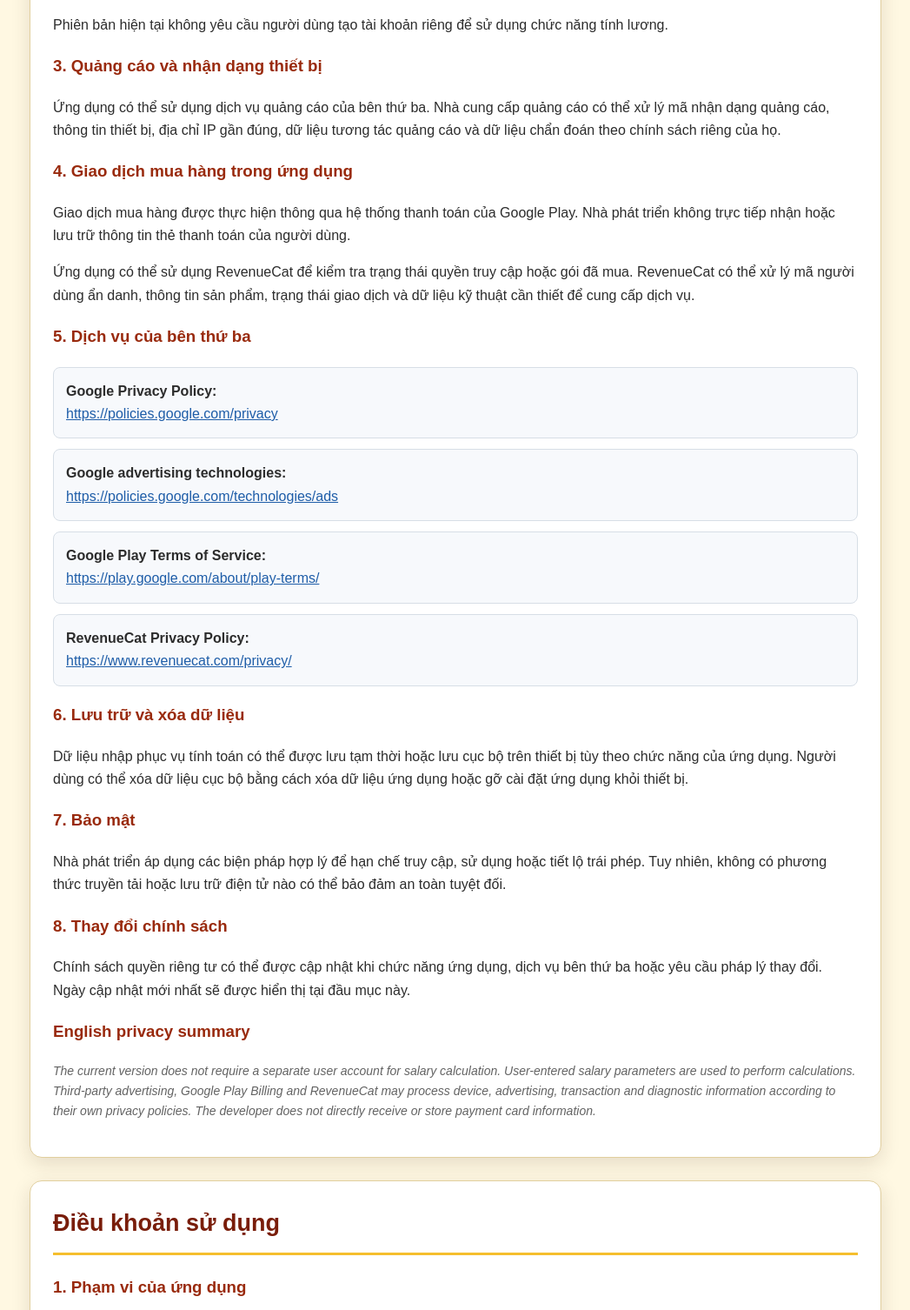
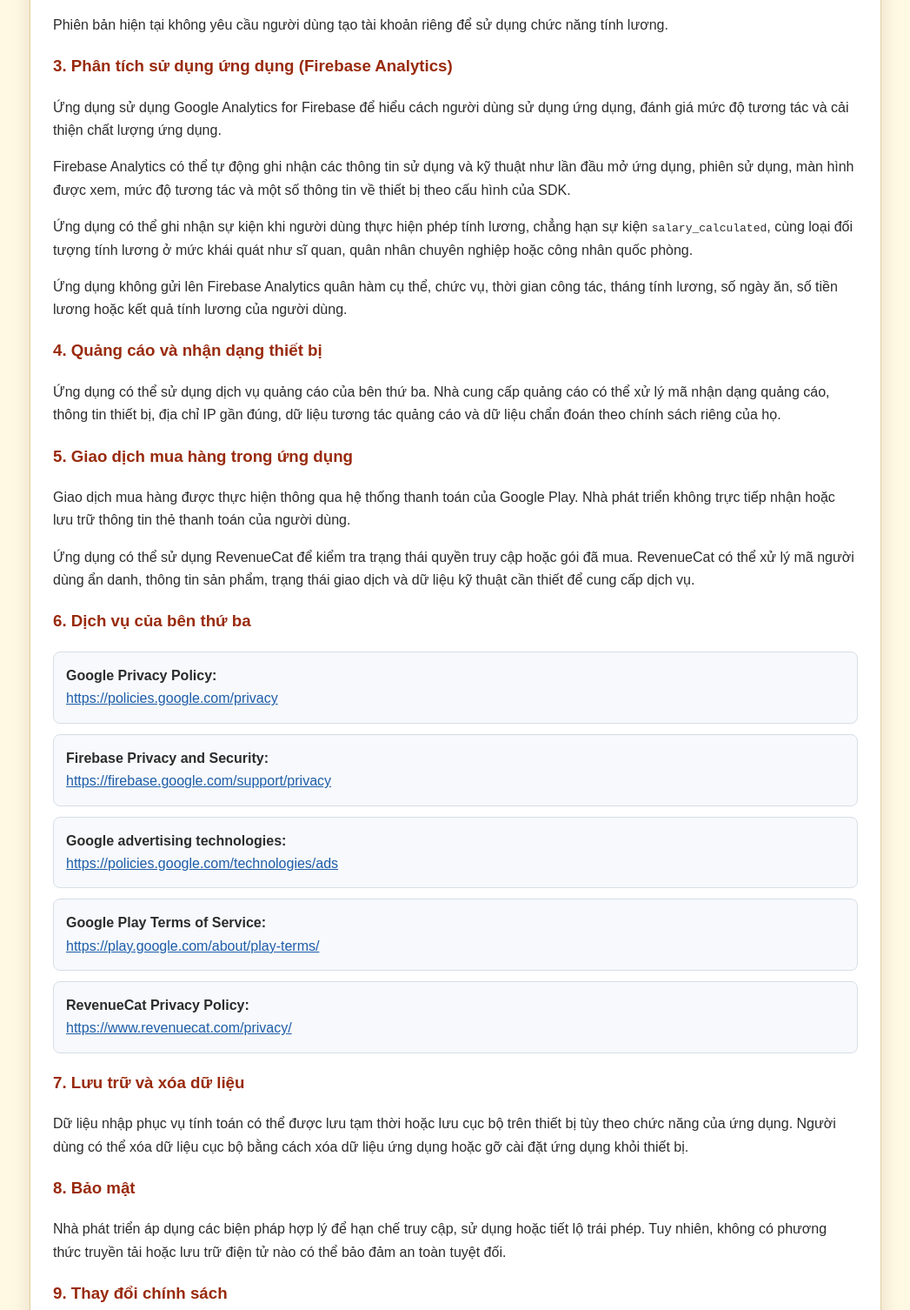
Before and after one commit to anhtt92-cloud/luong-quan-nhan-privacy, a plain HTML site: page index.html in a window 1280 px wide. Shown: the part 6193-7699 px from the top of the page at 87% size, without its empty margins (116-1163 px from the left). Drawn offline with Linux system fonts and the light colour scheme.

Commit message:
Update index.html

```diff
--- a/index.html
+++ b/index.html
@@ -1038,7 +1038,7 @@
       <h2>Chính sách quyền riêng tư</h2>
 
       <p class="small-text">
-        Ngày cập nhật gần nhất: 04/08/2026
+        Ngày cập nhật gần nhất: 22/08/2026
       </p>
 
       <div class="policy-box">
@@ -1071,7 +1071,34 @@
         để sử dụng chức năng tính lương.
       </p>
 
-      <h3>3. Quảng cáo và nhận dạng thiết bị</h3>
+      <h3>3. Phân tích sử dụng ứng dụng (Firebase Analytics)</h3>
+
+      <p>
+        Ứng dụng sử dụng Google Analytics for Firebase để hiểu cách người dùng
+        sử dụng ứng dụng, đánh giá mức độ tương tác và cải thiện chất lượng
+        ứng dụng.
+      </p>
+
+      <p>
+        Firebase Analytics có thể tự động ghi nhận các thông tin sử dụng và
+        kỹ thuật như lần đầu mở ứng dụng, phiên sử dụng, màn hình được xem,
+        mức độ tương tác và một số thông tin về thiết bị theo cấu hình của SDK.
+      </p>
+
+      <p>
+        Ứng dụng có thể ghi nhận sự kiện khi người dùng thực hiện phép tính
+        lương, chẳng hạn sự kiện <code>salary_calculated</code>, cùng loại đối
+        tượng tính lương ở mức khái quát như sĩ quan, quân nhân chuyên nghiệp
+        hoặc công nhân quốc phòng.
+      </p>
+
+      <p>
+        Ứng dụng không gửi lên Firebase Analytics quân hàm cụ thể, chức vụ,
+        thời gian công tác, tháng tính lương, số ngày ăn, số tiền lương hoặc
+        kết quả tính lương của người dùng.
+      </p>
+
+      <h3>4. Quảng cáo và nhận dạng thiết bị</h3>
 
       <p>
         Ứng dụng có thể sử dụng dịch vụ quảng cáo của bên thứ ba. Nhà cung
@@ -1080,7 +1107,7 @@
         chẩn đoán theo chính sách riêng của họ.
       </p>
 
-      <h3>4. Giao dịch mua hàng trong ứng dụng</h3>
+      <h3>5. Giao dịch mua hàng trong ứng dụng</h3>
 
       <p>
         Giao dịch mua hàng được thực hiện thông qua hệ thống thanh toán
@@ -1095,7 +1122,7 @@
         thuật cần thiết để cung cấp dịch vụ.
       </p>
 
-      <h3>5. Dịch vụ của bên thứ ba</h3>
+      <h3>6. Dịch vụ của bên thứ ba</h3>
 
       <ul class="service-list">
         <li>
@@ -1107,6 +1134,18 @@
             rel="noopener noreferrer"
           >
             https://policies.google.com/privacy
+          </a>
+        </li>
+
+        <li>
+          <strong>Firebase Privacy and Security:</strong><br />
+
+          <a
+            href="https://firebase.google.com/support/privacy"
+            target="_blank"
+            rel="noopener noreferrer"
+          >
+            https://firebase.google.com/support/privacy
           </a>
         </li>
 
@@ -1147,7 +1186,7 @@
         </li>
       </ul>
 
-      <h3>6. Lưu trữ và xóa dữ liệu</h3>
+      <h3>7. Lưu trữ và xóa dữ liệu</h3>
 
       <p>
         Dữ liệu nhập phục vụ tính toán có thể được lưu tạm thời hoặc lưu
@@ -1156,7 +1195,7 @@
         cài đặt ứng dụng khỏi thiết bị.
       </p>
 
-      <h3>7. Bảo mật</h3>
+      <h3>8. Bảo mật</h3>
 
       <p>
         Nhà phát triển áp dụng các biện pháp hợp lý để hạn chế truy cập,
@@ -1165,7 +1204,7 @@
         đối.
       </p>
 
-      <h3>8. Thay đổi chính sách</h3>
+      <h3>9. Thay đổi chính sách</h3>
 
       <p>
         Chính sách quyền riêng tư có thể được cập nhật khi chức năng ứng
@@ -1176,13 +1215,16 @@
       <h3>English privacy summary</h3>
 
       <p class="english-description">
-        The current version does not require a separate user account for
-        salary calculation. User-entered salary parameters are used to
-        perform calculations. Third-party advertising, Google Play
-        Billing and RevenueCat may process device, advertising,
-        transaction and diagnostic information according to their own
-        privacy policies. The developer does not directly receive or
-        store payment card information.
+        The current version does not require a separate user account for salary
+        calculation. User-entered salary parameters are used to perform
+        calculations. The application uses Google Analytics for Firebase to
+        measure app usage and engagement. It may record app opens, screen views,
+        engagement events and a salary calculation event with a general user-type
+        category. Specific salary inputs and calculated salary amounts are not
+        sent to Firebase Analytics. Third-party advertising, Google Play Billing
+        and RevenueCat may process device, advertising, transaction and diagnostic
+        information according to their respective privacy policies. The developer
+        does not directly receive or store payment card information.
       </p>
     </section>
 
@@ -1304,7 +1346,7 @@
     </p>
 
     <p>
-      Cập nhật lần cuối: 04/08/2026
+      Cập nhật lần cuối: 22/08/2026
     </p>
 
     <p>
```
